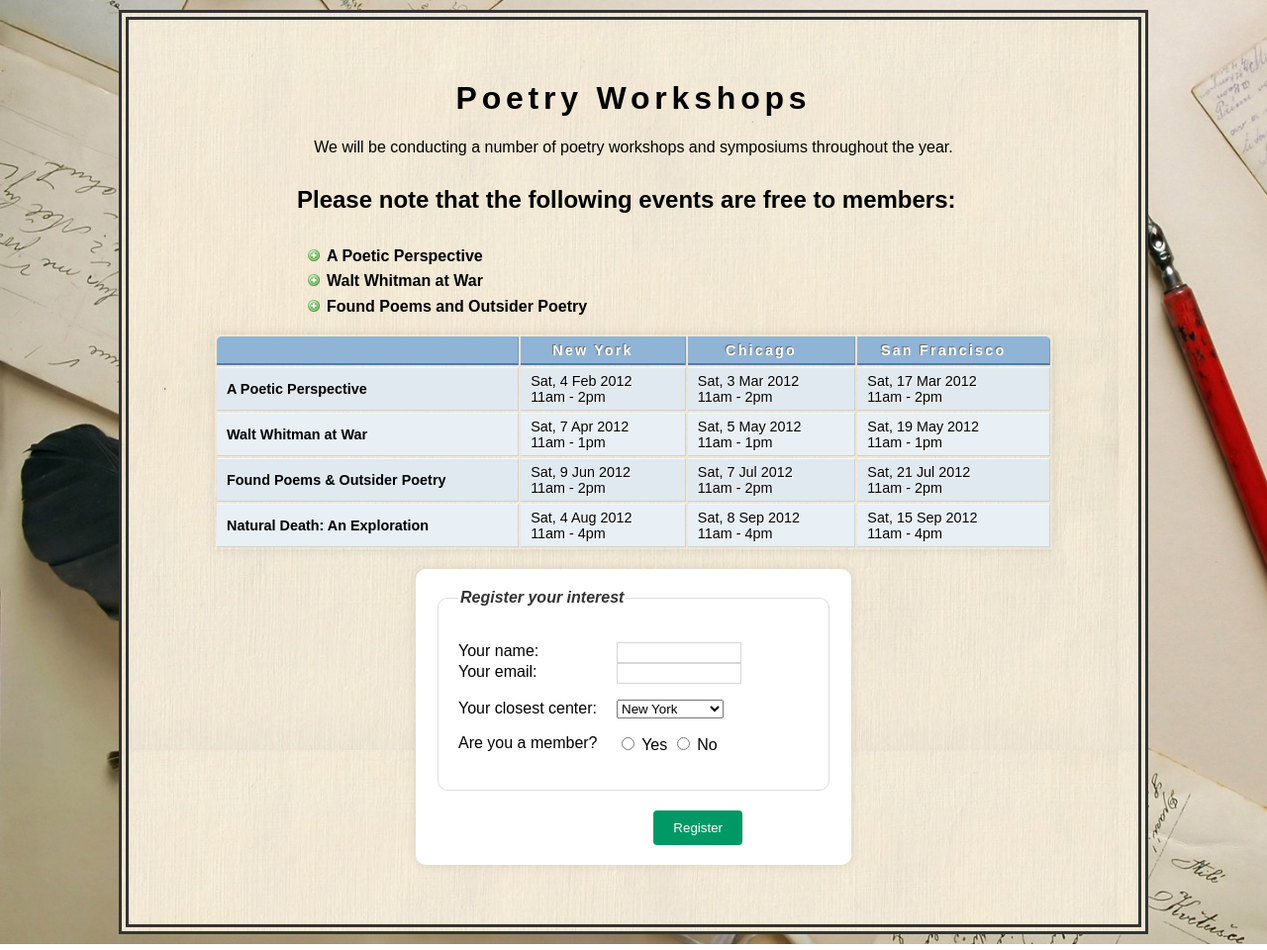
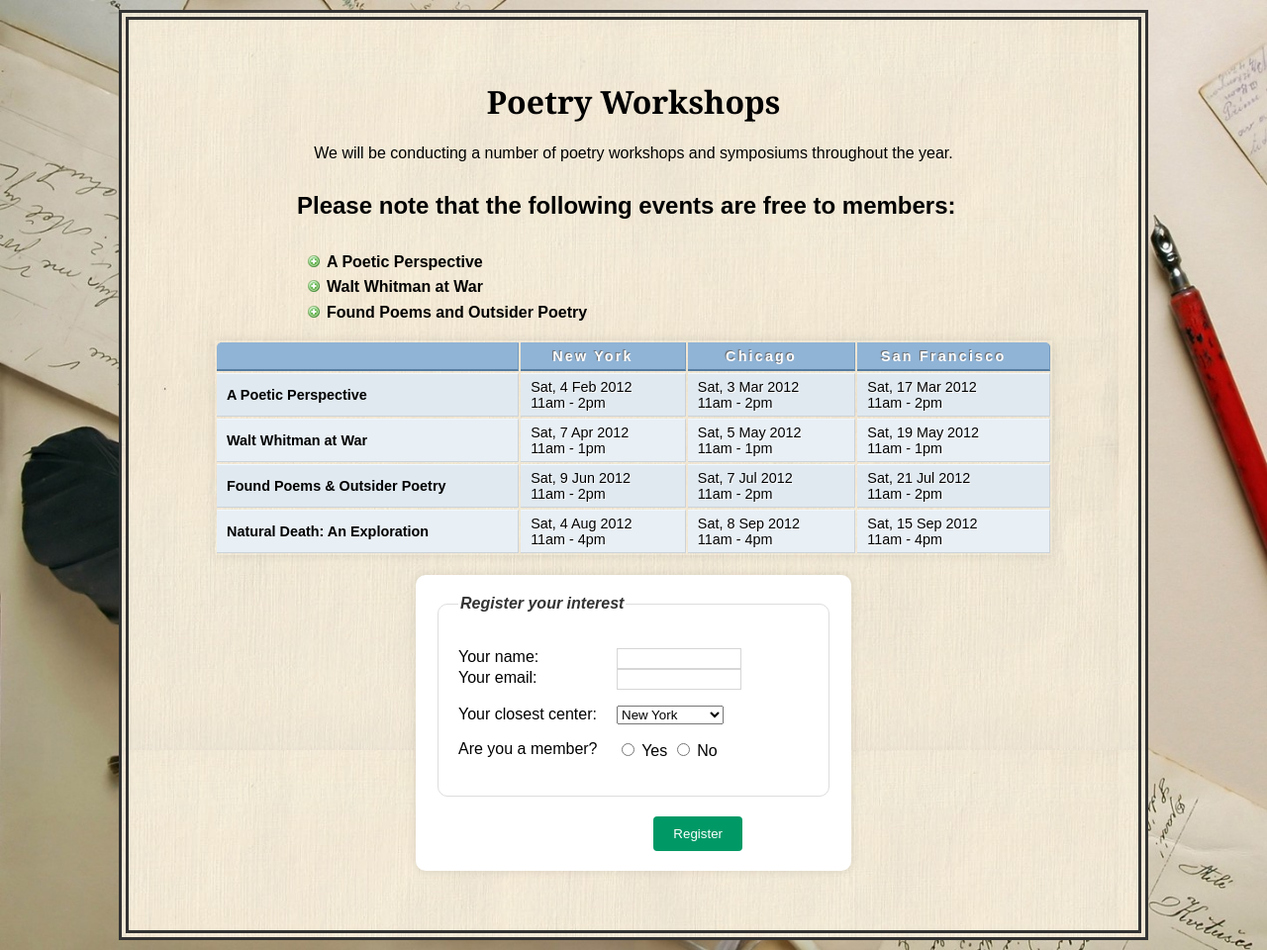
Before and after one commit to mijxae02/Poetry, a plain HTML site: page index.html in a window 1280 px wide. Shown: the whole page at 99% size. Drawn offline with Linux system fonts and the light colour scheme.

Commit message:
2nd commit

```diff
--- a/css/tableform.css
+++ b/css/tableform.css
@@ -4,13 +4,12 @@ body {
     background-image: url("../img/www.jpg");
     background-repeat: no-repeat;
     background-size: cover;
-
 }
 
 h1 {
     text-align: center;
     color: black;
-    letter-spacing: 0.15em;
+    font-family: Georgia, 'Times New Roman', Times, serif ;
 }
 
 p.intro {
--- a/index.html
+++ b/index.html
@@ -3,6 +3,7 @@
 	<head>
 		<title>Lists, Tables and Forms</title>
 		<link rel="stylesheet" type="text/css" href="./css/tableform.css">
+		<link rel = "icon" href = "./img/transp.png">
 	</head>
 	<body>
 		<div class="all">
```
Also changed, not shown: img/transp.png (added).
